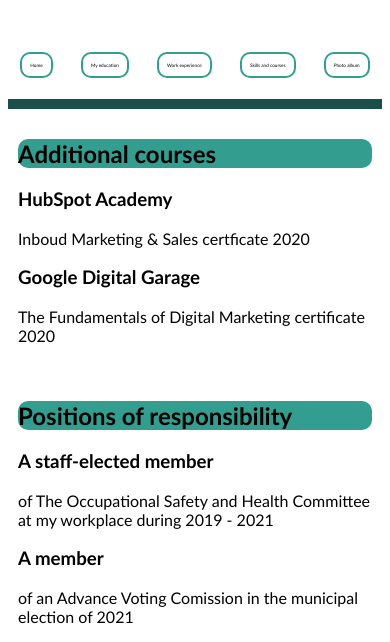
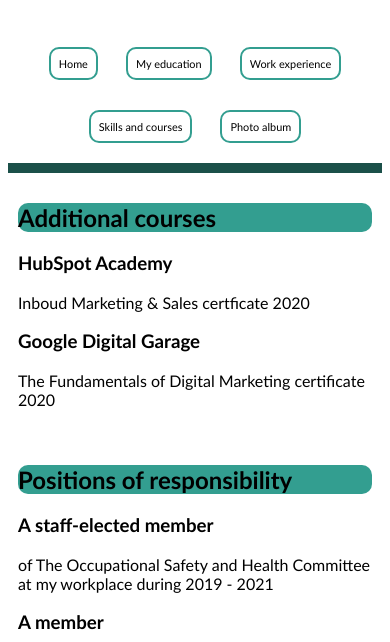
Before and after one commit to HannaSuo/mycv, a plain HTML site: page other_skills.html in a window 390 px wide. Shown: the part 125-767 px from the top of the page. Drawn offline with Linux system fonts and the light colour scheme.

Commit message:
Add files via upload

```diff
--- a/styles/skills_styles.css
+++ b/styles/skills_styles.css
@@ -69,6 +69,10 @@ ul {
 
     }
 
+    .button {
+        font-size: 2.8vw;
+    }
+
 }
 /*tablet*/
 @media only screen and (max-width: 995px) {
@@ -79,4 +83,8 @@ ul {
 
     }
 
+    .button {
+        font-size: 2.8vw;
+    }
+
 }
```
